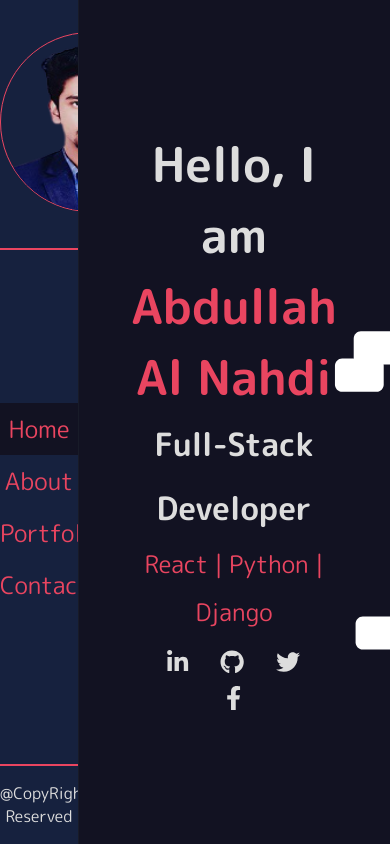
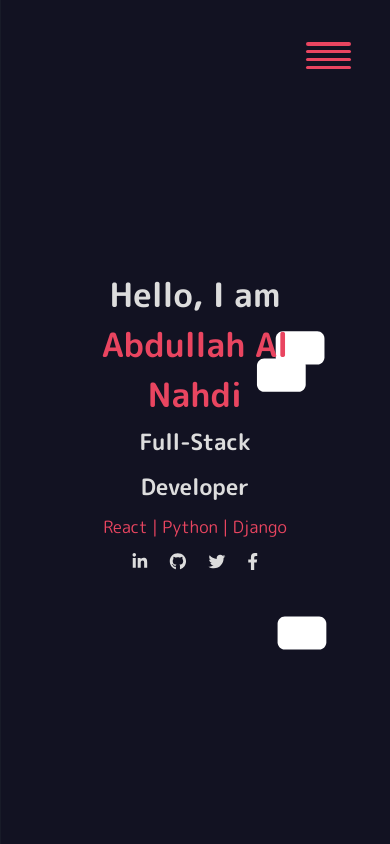
Before and after one commit to tnmy2426/frontend-portfolio-react, a React (Create React App) app: page / in a window 390 px wide. Built offline with nearby package versions, Linux system fonts and the light colour scheme.

Commit message:
Navbar hamburger added and toggler configured

```diff
--- a/src/App.js
+++ b/src/App.js
@@ -8,13 +8,25 @@ import AboutPage from "./Pages/AboutPage";
 import PortfolioPage from "./Pages/PortfolioPage";
 import BlogPage from "./Pages/BlogPage";
 import ContactPage from "./Pages/ContactPage";
+import { useState } from "react";
 
 function App() {
+  const [navToggle, setNavToggle] = useState(false);
+
+  const navClick = () => {
+    setNavToggle(!navToggle);
+  };
   return (
     <div className='App'>
-      <aside className='sidebar'>
+      <aside className={`sidebar ${navToggle ? "nav_toggle" : ""}`}>
         <NavBar />
       </aside>
+      <div className='nav_btn' onClick={navClick}>
+        <div className='lines_1'></div>
+        <div className='lines_2'></div>
+        <div className='lines_3'></div>
+        <div className='lines_4'></div>
+      </div>
       <main className='main_content'>
         <div className='content'>
           <Switch>
--- a/src/App.scss
+++ b/src/App.scss
@@ -35,3 +35,9 @@ body {
   font-size: 62.5%;
   font-family: "M PLUS Rounded 1c", sans-serif;
 }
+
+@media screen and (max-width: 411px) {
+  html {
+    font-size: 70%;
+  }
+}
--- a/src/styles/_layout.scss
+++ b/src/styles/_layout.scss
@@ -4,8 +4,42 @@
     height: 100vh;
     background-color: #16213e;
     position: fixed;
-    // color: #121222
-  }
+    z-index: 11;
+    border-right: 1px solid #2e344e;
+    transform-origin: left;
+
+    @media screen and (max-width: 1000px) {
+      transition: all 0.3s ease-in-out;
+      -webkit-transition: all 0.3s ease-in-out;
+      -moz-transition: all 0.3s ease-in-out;
+      -ms-transition: all 0.3s ease-in-out;
+      -o-transition: all 0.3s ease-in-out;
+      transform: translateX(-100%);
+      -webkit-transform: translateX(-100%);
+      -moz-transform: translateX(-100%);
+      -ms-transform: translateX(-100%);
+      -o-transform: translateX(-100%);
+      width: 30%;
+    }
+    @media screen and (max-width: 411px) {
+      width: 50%;
+    }
+  } //end of sidebar class
+
+  .nav_toggle {
+    @media screen and (max-width: 1000px) {
+      transition: all 0.4s ease-in-out;
+      -webkit-transition: all 0.4s ease-in-out;
+      -moz-transition: all 0.4s ease-in-out;
+      -ms-transition: all 0.4s ease-in-out;
+      -o-transition: all 0.4s ease-in-out;
+      transform: translateX(0);
+      -webkit-transform: translateX(0);
+      -moz-transform: translateX(0);
+      -ms-transform: translateX(0);
+      -o-transform: translateX(0);
+    }
+  } //end of nav_toggle class
 
   .main_content {
     width: 80%;
@@ -19,6 +53,58 @@
 
     .content {
       padding: 0 10rem;
+    } //end of content class
+
+    @media screen and (max-width: 1000px) {
+      margin-left: 0;
+      width: 100%;
+    }
+  } //end of main_content class
+}
+
+///Responsive Navbar Togglers
+.nav_btn {
+  position: absolute;
+  z-index: 10;
+  right: 10%;
+  top: 5%;
+  width: 4rem;
+  height: 4rem;
+  display: none;
+  display: flex;
+  align-items: center;
+  justify-content: space-between;
+  cursor: pointer;
+  // background-color: #dddddd;
+
+  .lines_1,
+  .lines_2,
+  .lines_3,
+  .lines_4 {
+    height: 0.3rem;
+    width: 100%;
+    background-color: #e94560;
+    pointer-events: none;
+    display: none;
+    border-radius: 2px;
+    -webkit-border-radius: 2px;
+    -moz-border-radius: 2px;
+    -ms-border-radius: 2px;
+    -o-border-radius: 2px;
+
+    &:not(:last-child) {
+      margin-bottom: 0.4rem;
     }
   }
-}
+
+  @media screen and (max-width: 1000px) {
+    display: block;
+
+    .lines_1,
+    .lines_2,
+    .lines_3,
+    .lines_4 {
+      display: block;
+    }
+  }
+} // end of nav_btn class
```
